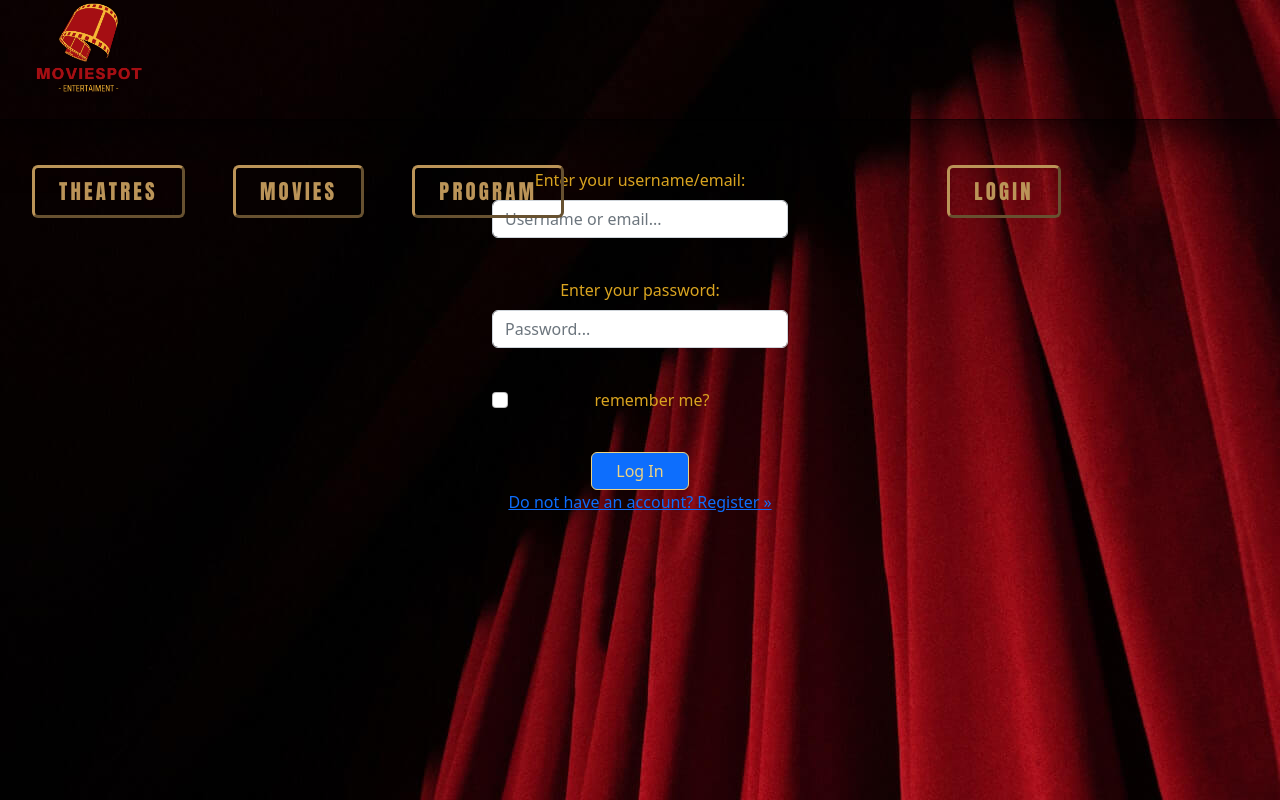
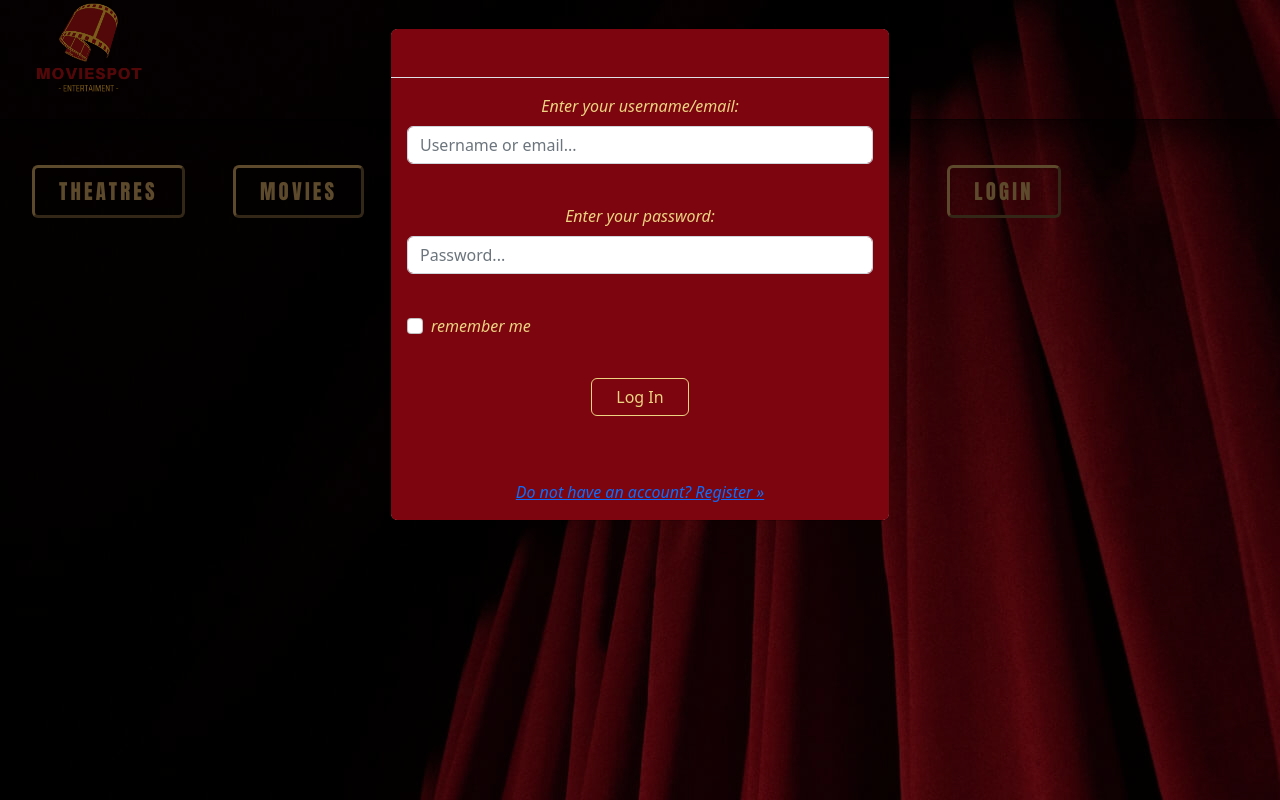
Before and after one commit to diantoshev/movie-theatre-website, a React (Create React App) app in the folder movie-theatre-website/: page /login in a window 1280 px wide. Built offline with nearby package versions, Linux system fonts and the light colour scheme.

Commit message:
Login changes made, modal added

```diff
--- a/movie-theatre-website/src/pages/LoginPage/Login.jsx
+++ b/movie-theatre-website/src/pages/LoginPage/Login.jsx
@@ -1,20 +1,20 @@
 import React, { useState } from "react";
 import { Link } from "react-router-dom";
-import Button from "react-bootstrap/Button";
 import Form from "react-bootstrap/Form";
 import "./Login.scss";
 import { useNavigate } from "react-router-dom";
+import Modal from "react-bootstrap/Modal";
 
 export default function Login() {
   const [usernameValue, setUsername] = useState("");
   const [passwordValue, setPassword] = useState("");
   const [error, setError] = useState("");
-  const [successfulLoginMessage, setSuccess] = useState("");
   const navigate = useNavigate();
+  const [show] = useState(true);
 
   const handleLoginSubmit = (e) => {
     e.preventDefault();
-    try {
+
     if (usernameValue && passwordValue) {
       const myInit = {
         method: "POST",
@@ -25,8 +25,8 @@ export default function Login() {
         headers: { "Content-Type": "application/json" },
       };
 
-        fetch("https://itt-voting-api.herokuapp.com/login", myInit)
-          .then((resp) => {
+      fetch("https://itt-voting-api.herokuapp.com/login", myInit).then(
+        (resp) => {
           if (resp.ok) {
             const data = resp.json();
             const checkboxRemember = document.getElementById("loginCheckbox");
@@ -38,35 +38,31 @@ export default function Login() {
             setError("");
             setPassword("");
             setUsername("");
-              setSuccess("You have been logged in successfully!");
             navigate("/home");
           } else {
-              throw new Error("Wrong credentials!");
+            setError("Wrong credentials!");
           }
-          })
-          .catch((err) => {
-            setError(err);
-            setSuccess("");
-          });
+        }
+      );
     } else {
-        throw new Error("Please, fill in all of the required fields!");
-      }
-    } catch (err) {
-      setError(err);
-      setSuccess("");
+      setError("Please, fill in all of the required fields!");
     }
   };
   return (
     <>
-      <div className="w-25 h-25 d-inline-block">
-        {/* <img
-          className="navLoginLogo"
-          src={require("../../assets/logo2_black_small.png")}
-          alt="Site logo"
-        /> */}{" "}
-        {/** да оставим ли логото? */}
+      <Modal backdrop="static" show={show}>
+        <div className="w-100 h-25 d-inline-block fst-italic login-style">
           <Form onSubmit={handleLoginSubmit}>
-          <Form.Group className="mb-3" controlId="formLoginUsername">
+            <Modal.Header>
+              <Modal.Title>
+                <p>{error}</p>
+              </Modal.Title>
+            </Modal.Header>
+            <Modal.Body>
+              <Form.Group
+                className="mb-3 text-style"
+                controlId="formLoginUsername"
+              >
                 <Form.Label>Enter your username/email:</Form.Label>
                 <Form.Control
                   value={usernameValue}
@@ -76,7 +72,10 @@ export default function Login() {
                 />
               </Form.Group>
               <br />
-          <Form.Group className="mb-3" controlId="formLoginPassword">
+              <Form.Group
+                className="mb-3 text-style"
+                controlId="formLoginPassword"
+              >
                 <Form.Label>Enter your password:</Form.Label>
                 <Form.Control
                   value={passwordValue}
@@ -89,24 +88,31 @@ export default function Login() {
               <Form.Group className="mb-3" controlId="formLoginCheckbox">
                 <Form.Check
                   type="checkbox"
-              label="remember me?"
+                  label="remember me"
                   id="loginCheckbox"
                 />
               </Form.Group>
               <br />
-          <Button
+              <Form.Group className="mb-3 text-style" controlId="btnLogin">
+                <button
                   className="btn btn-outline-goldLight rounded-2 px-4"
                   type="submit"
                 >
                   Log In
-          </Button>
+                </button>
+              </Form.Group>
               <br />
-          <Link to="/register">Do not have an account? Register &raquo;</Link>
               <br />
-          <p>{error.message}</p>
-          <p>{successfulLoginMessage}</p>
+              <Form.Group className="text-style" controlId="linkReg">
+                <Link to="/register">
+                  Do not have an account? Register &raquo;
+                </Link>
+                <br />
+              </Form.Group>
+            </Modal.Body>
           </Form>
         </div>
+      </Modal>
     </>
   );
 }
--- a/movie-theatre-website/src/pages/LoginPage/Login.scss
+++ b/movie-theatre-website/src/pages/LoginPage/Login.scss
@@ -1,3 +1,8 @@
-.navLoginLogo {
-  width: 300px;
+.login-style {
+  background-color: #7c050f;
+  color: #edd382;
+  border-radius: 6px;
 }
+.text-style {
+  text-align: center;
+}
```
Lines whose indentation alone changed are shown as unchanged.
